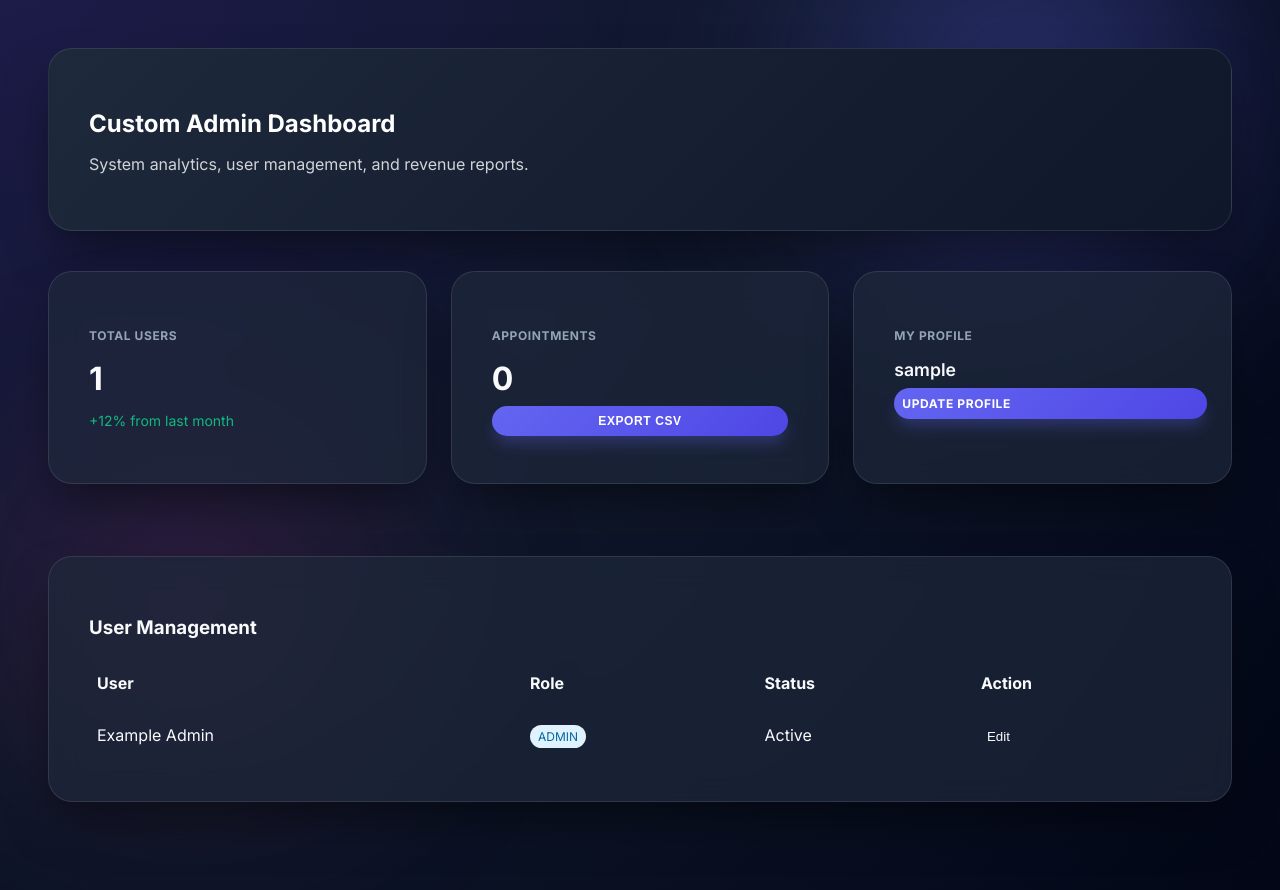
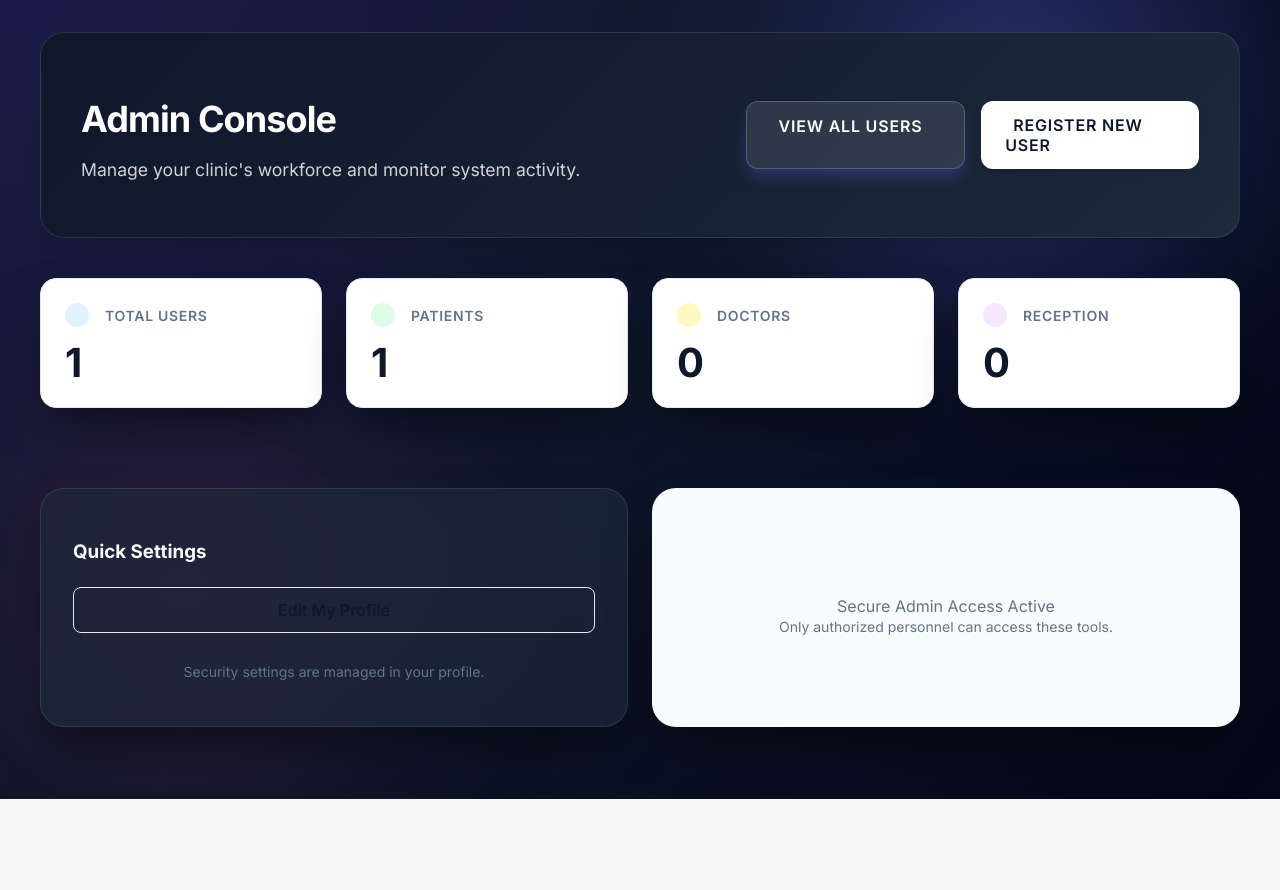
Before and after one commit to Nagham94/Clinic-Appointment-System---Python-Project, a Django app: page /accounts/admin/dashboard/ in a window 1280 px wide. Shown: the part 70-960 px from the top of the page. After the commit the page ends 869 px from the top, so only its background shows below. Run offline with Django 5.2, Linux system fonts and the light colour scheme; the visitor is signed in with stand-in values (Sample User, id 1); data comes from the database, SQL or seed files in the repository.

Commit message:
Edit Some Features

```diff
--- a/accounts/urls.py
+++ b/accounts/urls.py
@@ -1,4 +1,5 @@
 from django.urls import path
+from django.contrib.auth import views as auth_views
 from . import views
 
 urlpatterns = [
@@ -10,7 +11,13 @@ urlpatterns = [
     path('doctor/dashboard/', views.doctor_dashboard_view, name='doctor_dashboard'),
     path('receptionist/dashboard/', views.receptionist_dashboard_view, name='receptionist_dashboard'),
     path('admin/dashboard/', views.admin_dashboard_view, name='admin_dashboard'),
+    path('admin/register/', views.admin_register_view, name='admin_register'),
+    path('admin/users/', views.user_list_view, name='user_list'),
 
     path('dashboard/', views.dashboard_redirect, name='dashboard_redirect'),
     path('profile/update/', views.update_profile_view, name='update_profile'),
+
+    # Password Change
+    path('password-change/', auth_views.PasswordChangeView.as_view(template_name='accounts/password_change.html'), name='password_change'),
+    path('password-change/done/', auth_views.PasswordChangeDoneView.as_view(template_name='accounts/password_change_done.html'), name='password_change_done'),
 ]
--- a/accounts/views.py
+++ b/accounts/views.py
@@ -2,14 +2,17 @@ from django.shortcuts import render, redirect
 from django.contrib.auth import login, logout, authenticate
 from django.contrib import messages
 from django.contrib.auth.decorators import login_required
-from .forms import RegisterForm, LoginForm, UserProfileUpdateForm, PatientProfileForm, DoctorProfileForm, ReceptionistProfileForm
+from .forms import (
+    PatientRegistrationForm, AdminUserCreationForm, LoginForm,
+    UserProfileUpdateForm, PatientProfileForm, DoctorProfileForm, ReceptionistProfileForm
+)
 from .models import User
 from .decorators import role_required
 
 
 def register_view(request):
     if request.method == 'POST':
-        form = RegisterForm(request.POST)
+        form = PatientRegistrationForm(request.POST)
         if form.is_valid():
             user = form.save()
             messages.success(request, f"Account created successfully for {user.username}! Please log in.")
@@ -17,8 +20,24 @@ def register_view(request):
         else:
             messages.error(request, "Registration failed. Please correct the errors below.")
     else:
-        form = RegisterForm()
+        form = PatientRegistrationForm()
     return render(request, 'accounts/register.html', {'form': form})
+
+
+@login_required
+@role_required([User.Roles.ADMIN])
+def admin_register_view(request):
+    if request.method == 'POST':
+        form = AdminUserCreationForm(request.POST)
+        if form.is_valid():
+            user = form.save()
+            messages.success(request, f"User {user.username} (Role: {user.role}) created successfully!")
+            return redirect('admin_dashboard')
+        else:
+            messages.error(request, "Failed to create user. Please check the form.")
+    else:
+        form = AdminUserCreationForm()
+    return render(request, 'accounts/admin_register.html', {'form': form})
 
 
 def login_view(request):
@@ -122,5 +141,16 @@ def receptionist_dashboard_view(request):
 @login_required
 @role_required([User.Roles.ADMIN])
 def admin_dashboard_view(request):
-    total_users = User.objects.count()
-    return render(request, 'accounts/admin_dashboard.html', {'total_users': total_users})
+    stats = {
+        'total_users': User.objects.count(),
+        'patients': User.objects.filter(role=User.Roles.PATIENT).count(),
+        'doctors': User.objects.filter(role=User.Roles.DOCTOR).count(),
+        'receptionists': User.objects.filter(role=User.Roles.RECEPTIONIST).count(),
+    }
+    return render(request, 'accounts/admin_dashboard.html', stats)
+
+@login_required
+@role_required([User.Roles.ADMIN])
+def user_list_view(request):
+    users = User.objects.all().order_by('-date_joined')
+    return render(request, 'accounts/user_list.html', {'users': users})
--- a/templates/accounts/admin_dashboard.html
+++ b/templates/accounts/admin_dashboard.html
@@ -1,64 +1,134 @@
 {% extends 'base.html' %}
-{% block title %}Admin Analytics - ClinicLife{% endblock %}
+{% block title %}Admin Dashboard - ClinicLife{% endblock %}
 
 {% block content %}
-<div class="dashboard-container">
-    <div class="dashboard-card" style="background: linear-gradient(135deg, #1e293b 0%, #0f172a 100%); color: white;">
-        <h2 style="color: white; margin-bottom: 0.5rem;">Custom Admin Dashboard</h2>
-        <p style="opacity: 0.8;">System analytics, user management, and revenue reports.</p>
-    </div>
-
-    <div class="dashboard-grid"
-        style="display: grid; grid-template-columns: repeat(auto-fit, minmax(280px, 1fr)); gap: 1.5rem;">
-        <div class="dashboard-card">
-            <h4
-                style="color: var(--text-muted); text-transform: uppercase; font-size: 0.75rem; letter-spacing: 0.05em;">
-                Total Users</h4>
-            <div style="font-size: 2rem; font-weight: 700; margin: 0.5rem 0;">{{ total_users|default:"0" }}</div>
-            <p style="color: #10b981; font-size: 0.875rem;">+12% from last month</p>
-        </div>
-        <div class="dashboard-card">
-            <h4
-                style="color: var(--text-muted); text-transform: uppercase; font-size: 0.75rem; letter-spacing: 0.05em;">
-                Appointments</h4>
-            <div style="font-size: 2rem; font-weight: 700; margin: 0.5rem 0;">{{ total_appointments|default:"0" }}</div>
-            <button class="btn-primary" style="font-size: 0.75rem; padding: 0.5rem;">Export CSV</button>
-        </div>
-        <div class="dashboard-card">
-            <h4
-                style="color: var(--text-muted); text-transform: uppercase; font-size: 0.75rem; letter-spacing: 0.05em;">
-                My Profile</h4>
-            <div style="font-size: 1.1rem; font-weight: 600; margin: 0.5rem 0;">{{ user.username }}</div>
-            <a href="{% url 'update_profile' %}" class="btn-primary"
-                style="font-size: 0.75rem; padding: 0.5rem; text-decoration: none; display: inline-block;">Update
-                Profile</a>
+<div class="dashboard-container" style="max-width: 1200px; margin: 2rem auto; padding: 0 1.5rem;">
+    <!-- Header Card -->
+    <div class="dashboard-card"
+        style="background: linear-gradient(135deg, #0f172a 0%, #1e293b 100%); color: white; border-radius: 1.5rem; padding: 2.5rem; margin-bottom: 2.5rem; box-shadow: 0 20px 25px -5px rgba(0, 0, 0, 0.1), 0 10px 10px -5px rgba(0, 0, 0, 0.04);">
+        <div style="display: flex; justify-content: space-between; align-items: center;">
+            <div>
+                <h1
+                    style="color: white; font-size: 2.25rem; font-weight: 800; margin-bottom: 0.5rem; letter-spacing: -0.025em;">
+                    Admin Console</h1>
+                <p style="opacity: 0.8; font-size: 1.1rem;">Manage your clinic's workforce and monitor system activity.
+                </p>
+            </div>
+            <div style="display: flex; gap: 1rem;">
+                <a href="{% url 'user_list' %}" class="btn-primary"
+                    style="background: rgba(255,255,255,0.1); border: 1px solid rgba(255,255,255,0.2); color: white; padding: 0.875rem 1.5rem; border-radius: 0.75rem; font-weight: 600; text-decoration: none; transition: all 0.2s;">
+                    <i class="fas fa-list" style="margin-right: 0.5rem;"></i> View All Users
+                </a>
+                <a href="{% url 'admin_register' %}" class="btn-primary"
+                    style="background: white; color: #0f172a; padding: 0.875rem 1.5rem; border-radius: 0.75rem; font-weight: 600; text-decoration: none; transition: all 0.2s; box-shadow: 0 4px 6px -1px rgba(0, 0, 0, 0.1);">
+                    <i class="fas fa-user-plus" style="margin-right: 0.5rem;"></i> Register New User
+                </a>
+            </div>
         </div>
     </div>
 
-    <div class="dashboard-card" style="margin-top: 2rem;">
-        <h3>User Management</h3>
-        <table style="width: 100%; border-collapse: collapse; margin-top: 1rem;">
-            <thead>
-                <tr style="text-align: left; border-bottom: 1px solid var(--border-color);">
-                    <th style="padding: 1rem 0.5rem;">User</th>
-                    <th style="padding: 1rem 0.5rem;">Role</th>
-                    <th style="padding: 1rem 0.5rem;">Status</th>
-                    <th style="padding: 1rem 0.5rem;">Action</th>
-                </tr>
-            </thead>
-            <tbody>
-                <tr style="border-bottom: 1px solid var(--border-color);">
-                    <td style="padding: 1rem 0.5rem;">Example Admin</td>
-                    <td style="padding: 1rem 0.5rem;"><span
-                            style="background: #e0f2fe; color: #0369a1; padding: 0.25rem 0.5rem; border-radius: 9999px; font-size: 0.75rem;">ADMIN</span>
-                    </td>
-                    <td style="padding: 1rem 0.5rem;">Active</td>
-                    <td style="padding: 1rem 0.5rem;"><button
-                            style="border: none; background: none; color: var(--primary-color); cursor: pointer;">Edit</button>
-                    </td>
-                </tr>
-            </tbody>
-        </table>
+    <!-- Stats Grid -->
+    <div class="dashboard-grid"
+        style="display: grid; grid-template-columns: repeat(auto-fit, minmax(240px, 1fr)); gap: 1.5rem; margin-bottom: 2.5rem;">
+        <!-- Total Users -->
+        <div class="dashboard-card"
+            style="background: white; padding: 1.5rem; border-radius: 1rem; border: 1px solid #e2e8f0; transition: transform 0.2s;">
+            <div style="display: flex; align-items: center; margin-bottom: 1rem;">
+                <div
+                    style="background: #e0f2fe; color: #0369a1; padding: 0.75rem; border-radius: 0.75rem; margin-right: 1rem;">
+                    <i class="fas fa-users" style="font-size: 1.25rem;"></i>
+                </div>
+                <h4
+                    style="color: #64748b; font-size: 0.875rem; font-weight: 600; text-transform: uppercase; letter-spacing: 0.05em; margin: 0;">
+                    Total Users</h4>
+            </div>
+            <div style="font-size: 2.5rem; font-weight: 800; color: #0f172a; line-height: 1;">{{ total_users }}</div>
+        </div>
+
+        <!-- Patients -->
+        <div class="dashboard-card"
+            style="background: white; padding: 1.5rem; border-radius: 1rem; border: 1px solid #e2e8f0;">
+            <div style="display: flex; align-items: center; margin-bottom: 1rem;">
+                <div
+                    style="background: #dcfce7; color: #15803d; padding: 0.75rem; border-radius: 0.75rem; margin-right: 1rem;">
+                    <i class="fas fa-user-injured" style="font-size: 1.25rem;"></i>
+                </div>
+                <h4
+                    style="color: #64748b; font-size: 0.875rem; font-weight: 600; text-transform: uppercase; letter-spacing: 0.05em; margin: 0;">
+                    Patients</h4>
+            </div>
+            <div style="font-size: 2.5rem; font-weight: 800; color: #0f172a; line-height: 1;">{{ patients }}</div>
+        </div>
+
+        <!-- Doctors -->
+        <div class="dashboard-card"
+            style="background: white; padding: 1.5rem; border-radius: 1rem; border: 1px solid #e2e8f0;">
+            <div style="display: flex; align-items: center; margin-bottom: 1rem;">
+                <div
+                    style="background: #fef9c3; color: #a16207; padding: 0.75rem; border-radius: 0.75rem; margin-right: 1rem;">
+                    <i class="fas fa-user-md" style="font-size: 1.25rem;"></i>
+                </div>
+                <h4
+                    style="color: #64748b; font-size: 0.875rem; font-weight: 600; text-transform: uppercase; letter-spacing: 0.05em; margin: 0;">
+                    Doctors</h4>
+            </div>
+            <div style="font-size: 2.5rem; font-weight: 800; color: #0f172a; line-height: 1;">{{ doctors }}</div>
+        </div>
+
+        <!-- Receptionists -->
+        <div class="dashboard-card"
+            style="background: white; padding: 1.5rem; border-radius: 1rem; border: 1px solid #e2e8f0;">
+            <div style="display: flex; align-items: center; margin-bottom: 1rem;">
+                <div
+                    style="background: #f3e8ff; color: #7e22ce; padding: 0.75rem; border-radius: 0.75rem; margin-right: 1rem;">
+                    <i class="fas fa-user-tie" style="font-size: 1.25rem;"></i>
+                </div>
+                <h4
+                    style="color: #64748b; font-size: 0.875rem; font-weight: 600; text-transform: uppercase; letter-spacing: 0.05em; margin: 0;">
+                    Reception</h4>
+            </div>
+            <div style="font-size: 2.5rem; font-weight: 800; color: #0f172a; line-height: 1;">{{ receptionists }}</div>
+        </div>
+    </div>
+
+    <!-- Bottom Actions -->
+    <div style="display: grid; grid-template-columns: 1fr 1fr; gap: 1.5rem;">
+        <div class="dashboard-card" style="padding: 2rem;">
+            <h3 style="margin-bottom: 1.5rem; font-weight: 700;">Quick Settings</h3>
+            <div style="display: flex; flex-direction: column; gap: 1rem;">
+                <a href="{% url 'update_profile' %}" class="btn-outline"
+                    style="text-decoration: none; text-align: center; padding: 0.75rem; border-radius: 0.5rem;">Edit My
+                    Profile</a>
+                <p style="color: #64748b; font-size: 0.875rem; text-align: center;">Security settings are managed in
+                    your profile.</p>
+            </div>
+        </div>
+        <div class="dashboard-card"
+            style="padding: 2rem; display: flex; flex-direction: column; justify-content: center; align-items: center; background: #f8fafc;">
+            <i class="fas fa-shield-alt" style="font-size: 3rem; color: #cbd5e1; margin-bottom: 1rem;"></i>
+            <p style="color: #64748b; text-align: center;">Secure Admin Access Active<br><span
+                    style="font-size: 0.875rem;">Only authorized personnel can access these tools.</span></p>
+        </div>
     </div>
 </div>
+
+<style>
+    .btn-outline {
+        border: 1px solid #e2e8f0;
+        color: #0f172a;
+        background: transparent;
+        font-weight: 600;
+        transition: all 0.2s;
+    }
+
+    .btn-outline:hover {
+        background: #f1f5f9;
+        border-color: #cbd5e1;
+    }
+
+    .dashboard-card:hover {
+        transform: translateY(-4px);
+        box-shadow: 0 10px 15px -3px rgba(0, 0, 0, 0.1);
+    }
+</style>
 {% endblock %}
```
Also changed, not shown: accounts/forms.py (+31 -8 lines), clinic_system/settings.py (+13 -8 lines), templates/accounts/admin_register.html (added, +52 -0 lines), templates/accounts/password_change.html (added, +145 -0 lines), templates/accounts/password_change_done.html (added, +21 -0 lines), templates/accounts/update_profile.html (+7 -1 lines), templates/accounts/user_list.html (added, +93 -0 lines), 1 other file.
